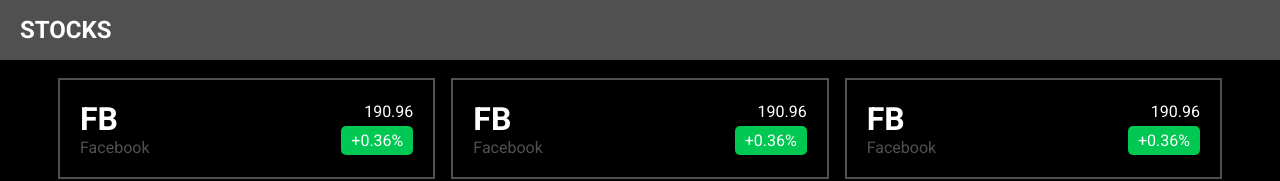
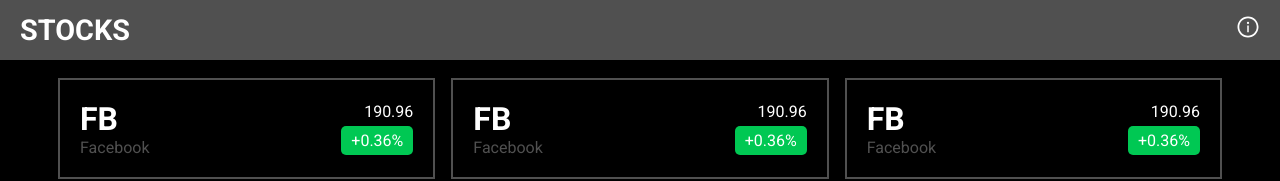
Before and after one commit to Mig-uel/Mooning, a React (Create React App) app: page / in a window 1280 px wide. Shown: the top 181 px of the page. Built offline with nearby package versions, Linux system fonts and the light colour scheme.

Commit message:
added info button

```diff
--- a/src/components/Header.jsx
+++ b/src/components/Header.jsx
@@ -1,7 +1,23 @@
+import { AiOutlineInfoCircle } from 'react-icons/ai';
+import { useState } from 'react';
+
+import Info from './Info';
+
 const Header = () => {
+
+  const [showInfo, setShowInfo] = useState(false);
+
+  const toggleInfo = () => {
+    setShowInfo(!showInfo);
+  }
+
   return (
     <nav>
       <h1>Stocks</h1>
+      <div className="info">
+        <AiOutlineInfoCircle onClick={toggleInfo} />
+        {showInfo && <Info showInfo={showInfo} setShowInfo={setShowInfo} toggleInfo={toggleInfo} />}
+      </div>
     </nav>
   );
 }
--- /dev/null
+++ b/src/components/Info.jsx
@@ -0,0 +1,17 @@
+const Info = ({ showInfo, toggleInfo }) => {
+
+  const infoCard = (
+    <div className="info-card" onClick={toggleInfo}>
+      <p>Data provided by <br /><a href="http://https://iexcloud.io">IEX Cloud</a>
+      </p>
+    </div>
+  )
+
+  return (
+    <>
+      {showInfo && infoCard}
+    </>
+  );
+}
+
+export default Info;
--- a/src/index.css
+++ b/src/index.css
@@ -25,6 +25,7 @@
 }
 nav {
   display: flex;
+  justify-content: space-between;
   align-items: center;
   padding: 0 20px;
   height: 60px;
@@ -33,6 +34,36 @@
 
   text-transform: uppercase;
   font-size: 1rem;
+
+  position: relative;
+}
+.info {
+  font-size: 1.2rem;
+  cursor: pointer;
+}
+.info-card {
+  background-color: rgba(255, 255, 255, 0.8);
+  color: var(--primary-color);
+  text-transform: none;
+
+  position: absolute;
+
+  height: 100px;
+  max-width: 300px;
+  inset: 60px 25px auto auto;
+
+  border-radius: 5px;
+
+  display: flex;
+  flex-direction: column;
+  justify-content: center;
+  align-items: center;
+
+  padding: 10px;
+}
+a {
+  text-decoration: none;
+  color: var(--primary-color);
 }
 .container {
   width: 100%;
@@ -108,8 +139,18 @@
     grid-column: span 2;
     grid-row: span 2;
   }
+  .info {
+    font-size: 1.2rem;
+  }
+  .info-card {
+    max-width: 300px;
+    inset: 60px 25px auto auto;
+  }
 }
 @media screen and (min-width: 1024px) {
+  nav {
+    font-size: 1.2rem;
+  }
   .container {
     grid-template-columns: 1fr 1fr 1fr;
   }
@@ -117,4 +158,10 @@
     grid-column: span 3;
     grid-row: span 2;
   }
+  .info {
+    font-size: 1.5rem;  }
+  .info-card {
+    max-width: 300px;
+    inset: 60px 25px auto auto;
+  }
 }
```
